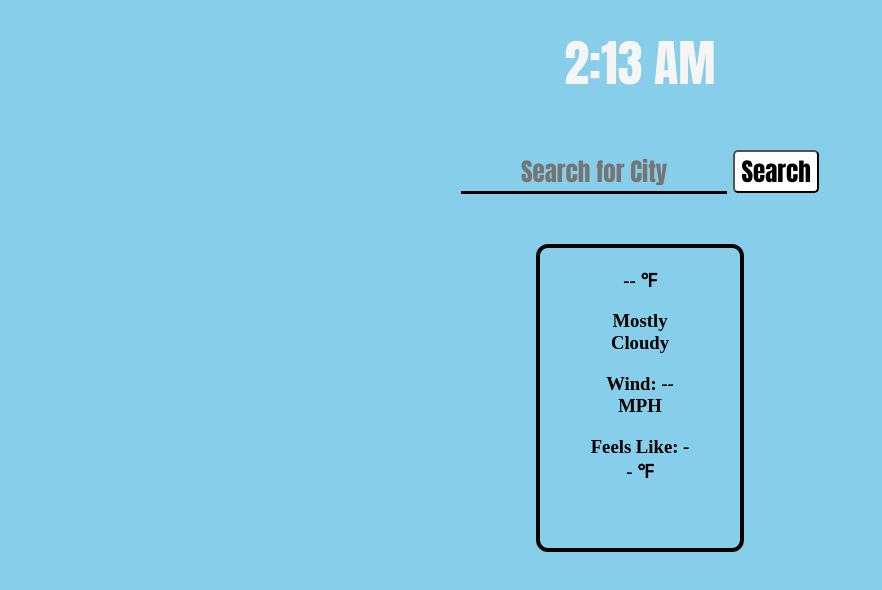
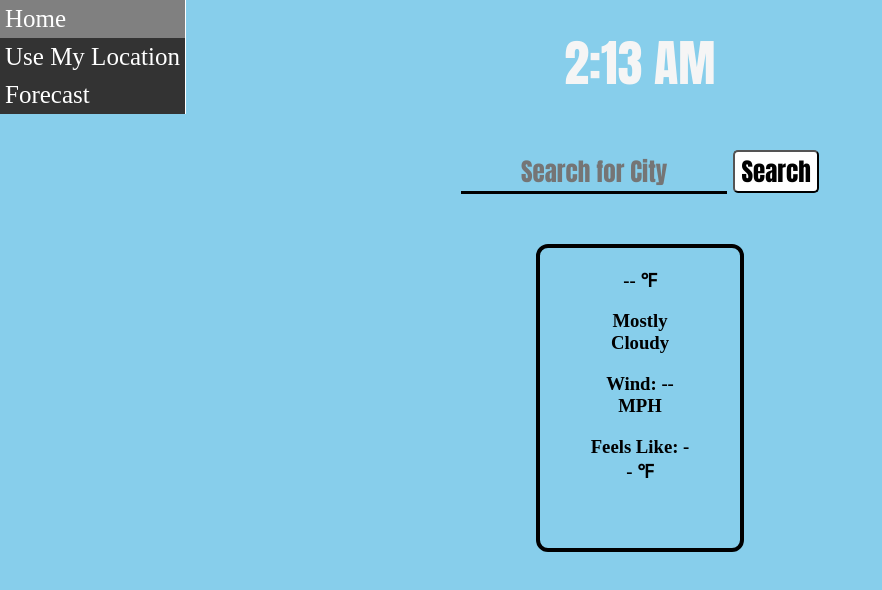
Before and after one commit to alexjohnson127/weatherApp, a plain HTML site: page index.html in a window 1280 px wide. Shown: the whole page, without its empty margins (0-882 px from the left). Drawn offline with Linux system fonts and the light colour scheme.

Commit message:
starting to add forecast

```diff
--- a/index.html
+++ b/index.html
@@ -8,6 +8,11 @@
     <link rel="stylesheet" href="styles.css">
 </head>
 <body>
+    <ul id="navbar">
+        <li>Home</li>
+        <li>Use My Location</li>
+        <li id="forecastButton">Forecast</li>
+    </ul>
     <div id="timeBlock">00:00 PM</div>
     <div id="searchBar">
         <input type="text" placeholder="Search for City" id="cityInput">
@@ -22,7 +27,7 @@
             <h3 id="feelsLike">Feels Like: -- &#8457</h3>
         </div>
     </div>
-
+    <div id="extendedForecast"></div>
 
     <script src="index.js"></script>
 </body>
--- a/index.js
+++ b/index.js
@@ -6,6 +6,8 @@ const curTemp = document.querySelector("#curTemp");
 const curCond = document.getElementById("curCond");
 const wind = document.getElementById("windSpeed");
 const feelsLike = document.getElementById("feelsLike");
+const extendedForecast = document.getElementById("extendedForecast");
+const forecastButton = document.getElementById("forecastButton");
 
 const APIKEY = 'c6094e9c05134d49b8e170231231903';
 
@@ -13,6 +15,7 @@ const APIKEY = 'c6094e9c05134d49b8e170231231903';
 window.onload = updateTime;
 setInterval(updateTime, 1000);
 searchButton.addEventListener("click", getWeather);
+forecastButton.addEventListener("click", getForecast);
 
 function updateTime(){
     let curTime = new Date();
@@ -40,6 +43,21 @@ function getWeather(){
             wind.innerText = `Wind: ${result.current.wind_mph} MPH`;
             feelsLike.innerText = `Feels Like: ${result.current.feelslike_f} \u00B0F`;
         })
+}
+
+function getForecast(){
+    let city = cityInput.value;
+    let url = `http://api.weatherapi.com/v1/forecast.json?key=${APIKEY}&q=${city}&days=1&aqi=no&alerts=no`;
+
+    fetch(url)
+        .then(response => response.json())
+        .then(result => {
+            let forecastData = result;
+            console.log(forecastData);
+            for (let i in forecastData.forecast.forecastday[0].hour){
+                console.log(forecastData.forecast.forecastday[0].i.temp_f);
+            }
+        })
 
 
 }
--- a/styles.css
+++ b/styles.css
@@ -8,7 +8,6 @@
 }
 *{
     background-color: skyblue;
-    text-align: center;
 }
 #searchBar{
     font-size: 25px;
@@ -47,3 +46,24 @@ input{
     text-align: center;
     margin: auto;
 }
+#navbar{
+    list-style-type: none;
+    margin: 0;
+    padding: 0;
+    overflow: hidden;
+    background-color: #333;
+    position: fixed;
+    top: 0;
+    left: 0;
+}
+li {
+    color: white;
+    font-size: 25px;
+    padding: 5px;
+    border-right: 1px white solid;
+    cursor: pointer;
+    background-color: #333;
+}
+li:hover{
+    background-color: grey;
+}
```
